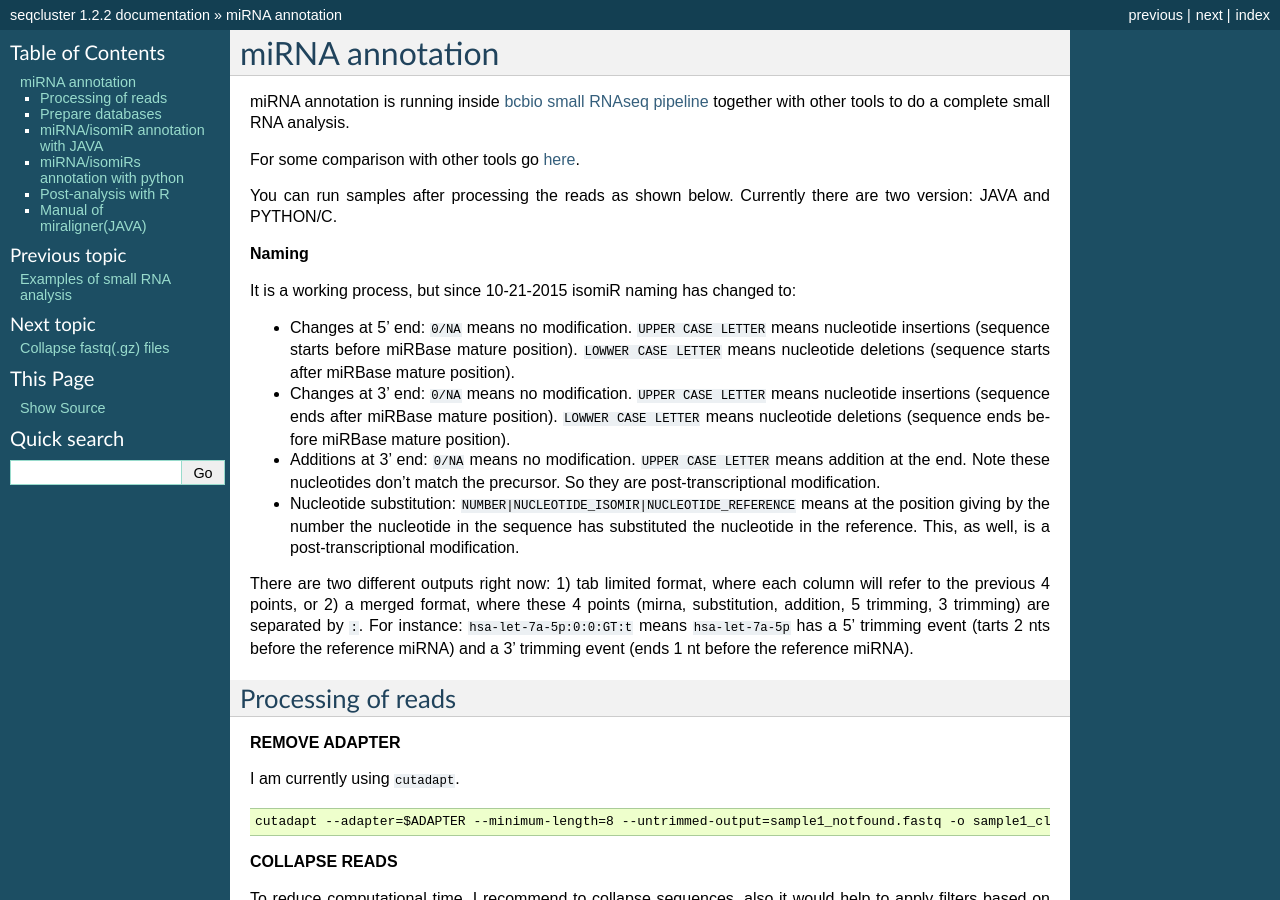
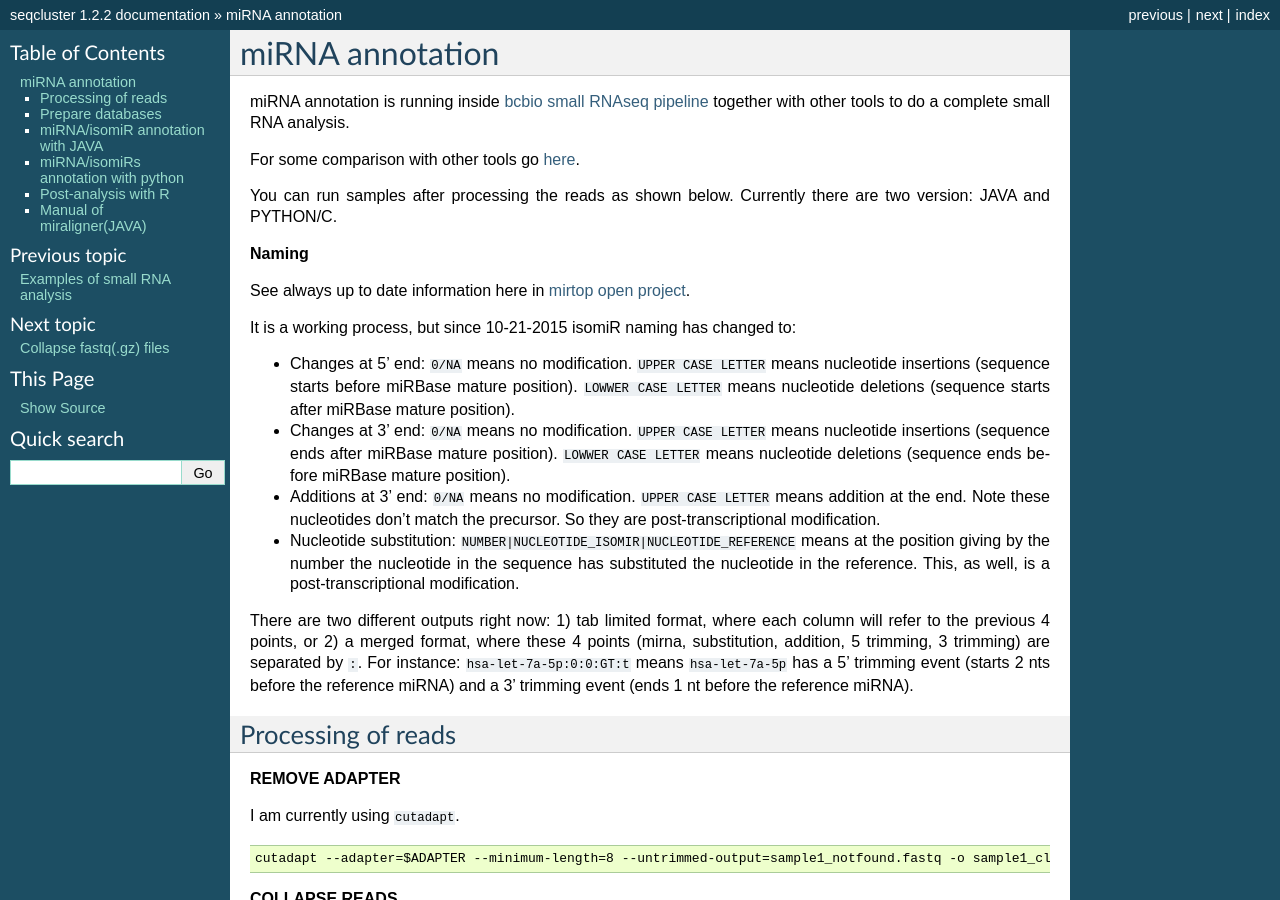
Before and after one commit to lpantano/seqcluster, a Sphinx documentation site: the page built from doc/source/mirna_annotation.rst, in a window 1280 px wide and 900 px high. Built offline with Sphinx 7.4.7, drawn with Linux system fonts in a browser that asks for light colours.

Commit message:
Update mirna_annotation.rst

```diff
--- a/doc/source/mirna_annotation.rst
+++ b/doc/source/mirna_annotation.rst
@@ -15,6 +15,8 @@
 
 **Naming**
 
+See always up to date information here in `mirtop open project <https://github.com/miRTop/incubator/blob/master/isomirs/isomir_naming.md>`_.
+
 It is a working process, but since 10-21-2015 isomiR naming has changed to:
 
 * Changes at 5' end: ``0/NA`` means no modification. ``UPPER CASE LETTER`` means nucleotide insertions (sequence starts before miRBase mature position). ``LOWWER CASE LETTER`` means nucleotide deletions (sequence starts after miRBase mature position).
@@ -22,7 +24,7 @@
 * Additions at 3' end: ``0/NA`` means no modification. ``UPPER CASE LETTER`` means addition at the end. Note these nucleotides don't match the precursor. So they are post-transcriptional modification.
 * Nucleotide substitution: ``NUMBER|NUCLEOTIDE_ISOMIR|NUCLEOTIDE_REFERENCE`` means at the position giving by the number the nucleotide in the sequence has substituted the nucleotide in the reference. This, as well, is a post-transcriptional modification.
 
-There are two different outputs right now: 1) tab limited format, where each column will refer to the previous 4 points, or 2) a merged format, where these 4 points (mirna, substitution, addition, 5 trimming, 3 trimming) are separated by ``:``. For instance: ``hsa-let-7a-5p:0:0:GT:t`` means ``hsa-let-7a-5p`` has a 5' trimming event (tarts 2 nts before the reference miRNA) and a 3' trimming event (ends 1 nt before the reference miRNA).
+There are two different outputs right now: 1) tab limited format, where each column will refer to the previous 4 points, or 2) a merged format, where these 4 points (mirna, substitution, addition, 5 trimming, 3 trimming) are separated by ``:``. For instance: ``hsa-let-7a-5p:0:0:GT:t`` means ``hsa-let-7a-5p`` has a 5' trimming event (starts 2 nts before the reference miRNA) and a 3' trimming event (ends 1 nt before the reference miRNA).
 
 Processing of reads
 -------------------
```
